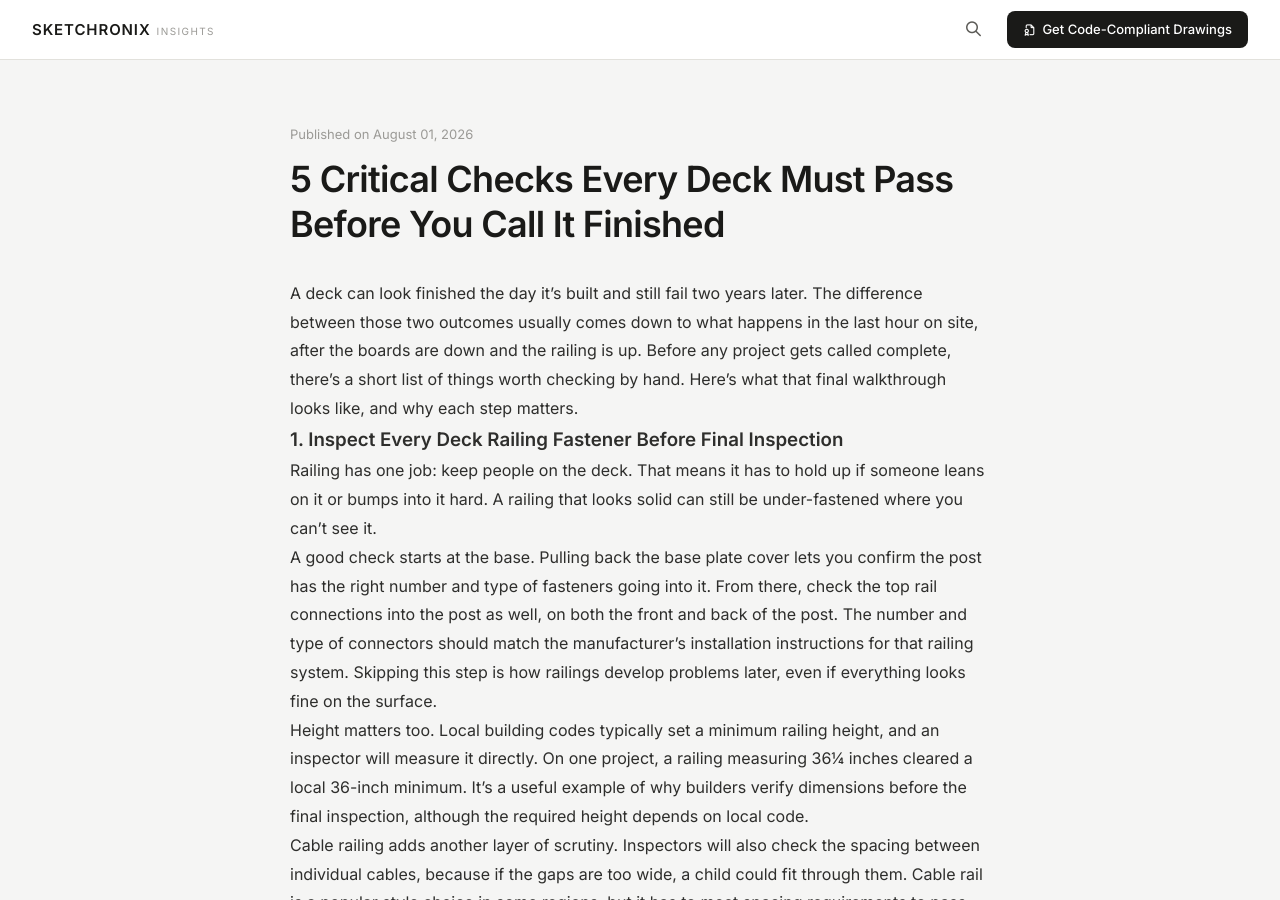
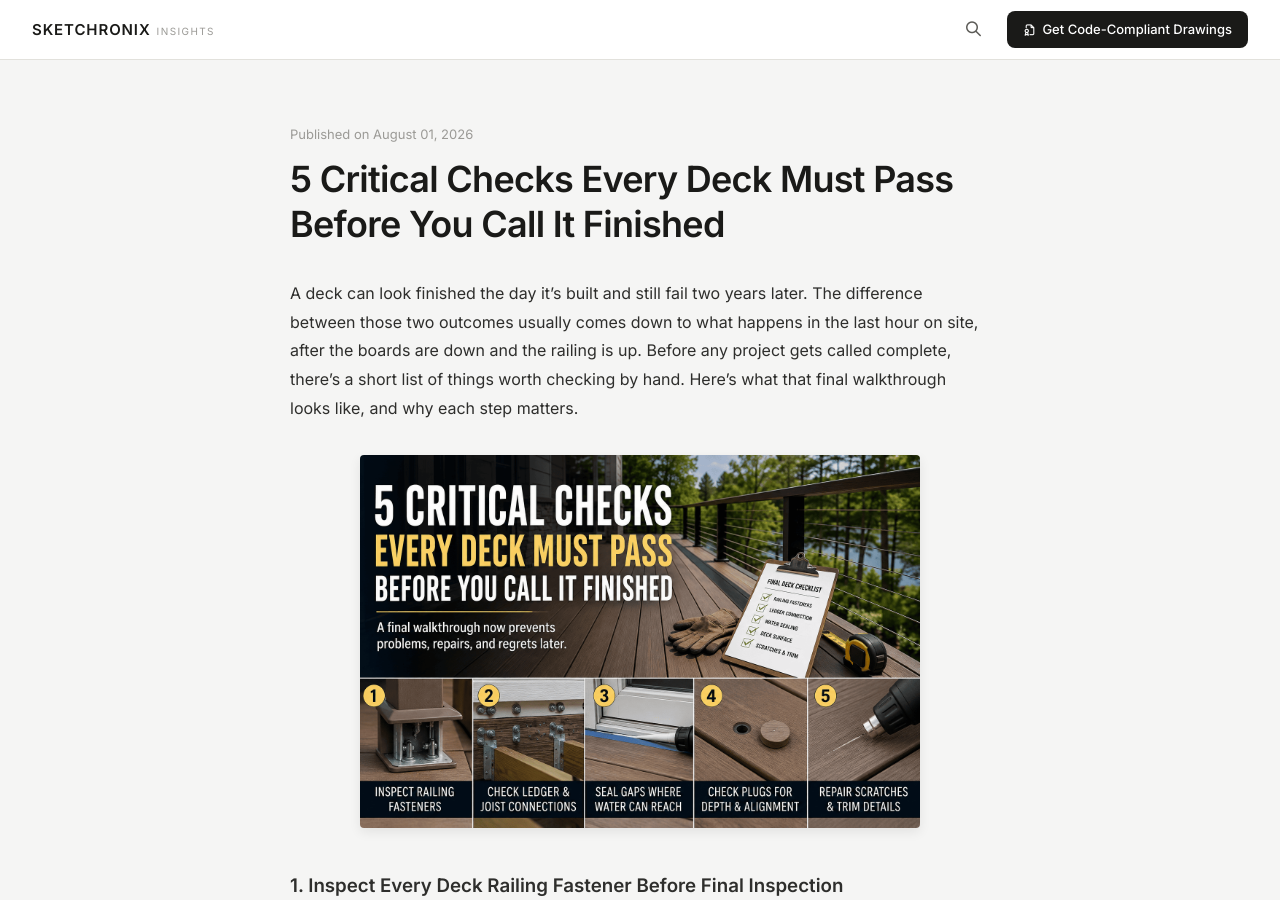
Before and after one commit to sketchronixx/blog, a Jekyll site: the page built from _posts/2026-08-01-five-checks-before-any-deck-is-finished.md, in a window 1280 px wide and 900 px high. Built offline with Jekyll 4.4.1, drawn with Linux system fonts in a browser that asks for light colours.

Commit message:
Update 2026-08-01-five-checks-before-any-deck-is-finished.md

```diff
--- a/_posts/2026-08-01-five-checks-before-any-deck-is-finished.md
+++ b/_posts/2026-08-01-five-checks-before-any-deck-is-finished.md
@@ -5,7 +5,9 @@ date: 2026-08-01
 ---
 
 A deck can look finished the day it's built and still fail two years later. The difference between those two outcomes usually comes down to what happens in the last hour on site, after the boards are down and the railing is up. Before any project gets called complete, there's a short list of things worth checking by hand. Here's what that final walkthrough looks like, and why each step matters.
-
+<div style="text-align: center; margin: 2rem 0;">
+  <img src="/assets/images/5-critical-deck-checks-before-final-inspection.png" alt="Deck ledger board flashing and structural framing connection diagram" style="max-width: 80%; height: auto; border-radius: 4px; box-shadow: 0 4px 12px rgba(0,0,0,0.08);">
+</div>
 ### 1. Inspect Every Deck Railing Fastener Before Final Inspection
 
 Railing has one job: keep people on the deck. That means it has to hold up if someone leans on it or bumps into it hard. A railing that looks solid can still be under-fastened where you can't see it.
@@ -23,7 +25,9 @@ Because railing height and spacing requirements vary by jurisdiction, it helps t
 On decks that attach to the house, there's one connection that matters more than any other: the ledger. The ledger board attaches the deck to the house, and the joists hang from it. (Freestanding decks, which use their own posts instead of attaching to the house, don't have this connection — but for the many decks that do, it's one of the most critical structural connections in the deck.) If that connection fails, the whole deck can fail with it.
 
 A proper ledger connection follows the required fastening schedule for the specific design and local code, with fasteners spaced evenly and every hole filled. Missing fasteners, the wrong fastener type, or hangers that aren't fully attached all weaken this connection, even if the deck looks complete from above.
-
+<div style="text-align: center; margin: 2rem 0;">
+  <img src="/assets/images/deck-ledger-and-joist-connection.png" alt="Deck ledger board flashing and structural framing connection diagram" style="max-width: 80%; height: auto; border-radius: 4px; box-shadow: 0 4px 12px rgba(0,0,0,0.08);">
+</div>
 The stakes here are serious. A deck can collapse if the ledger was only temporarily fastened during construction and never properly finished, even after the rest of the deck looks done. This kind of failure has caused serious injuries and, in some cases, deaths. It is the single most important connection to get right on any deck.
 
 Because ledger fastening schedules depend on joist spacing, board size, and local code, this is another place where having a clear, code-referenced framing layout helps. The Sketchronix Engine can produce a fastener schedule and framing layout for the ledger and joist connections, giving builders a documented, code-based reference to fasten to instead of relying on memory or habit.
@@ -45,7 +49,9 @@ Some decking systems use hidden fasteners covered by matching plugs rather than
 A plug that sits too low or too high stands out visually and can catch a foot or a chair leg over time. A plug that's slightly high can sometimes be tapped down. One that's too low usually needs to be pulled and replaced. Removing a plug means driving a screw carefully into the center of it and pulling it out. Once a plug has been removed this way, it can't be reused, so it helps to have extras on hand. A new plug can then be tapped gently into place, taking care not to seat it too deep.
 
 Grain matching matters too. Even a plug that sits at the correct depth can stand out if its wood grain pattern doesn't match the surrounding boards. Lining up the grain before tapping it in keeps the repair from being noticeable.
-
+<div style="text-align: center; margin: 2rem 0;">
+  <img src="/assets/images/hidden-deck-fastener-plugs" alt="Deck ledger board flashing and structural framing connection diagram" style="max-width: 80%; height: auto; border-radius: 4px; box-shadow: 0 4px 12px rgba(0,0,0,0.08);">
+</div>
 ### 5. Repair Composite Deck Scratches Before Project Completion
 
 Small scratches can happen during construction, even on a freshly finished deck, and they're worth addressing before calling the project complete.
```
